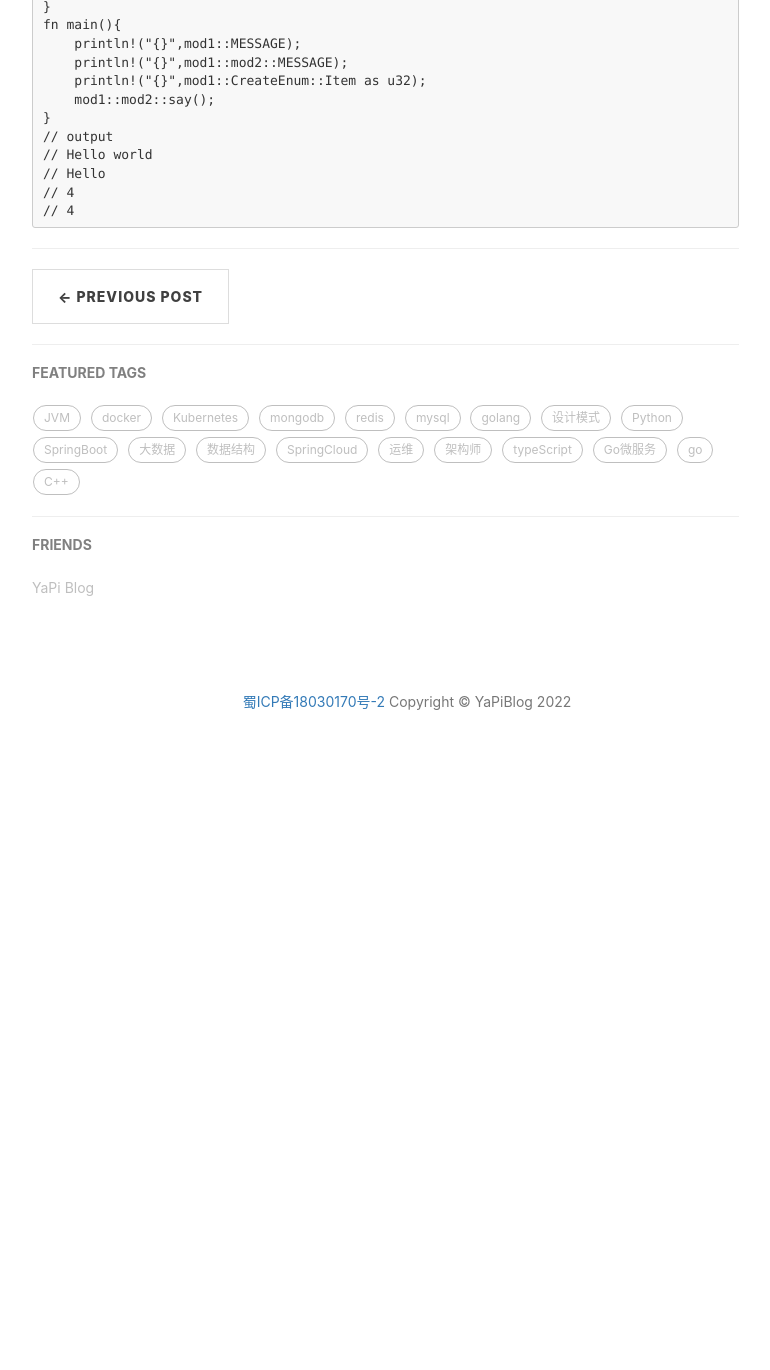
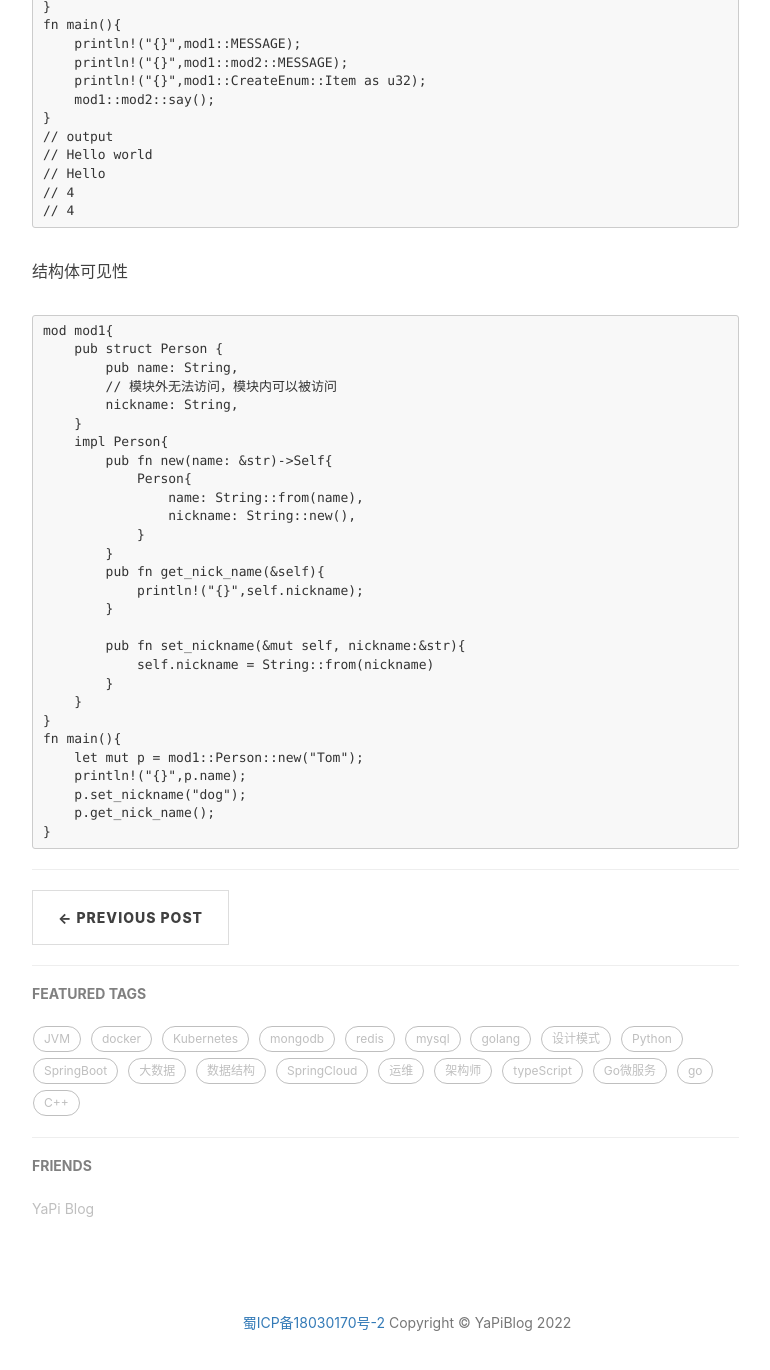
Before and after one commit to scncyangping/scncyangping.github.io, a Jekyll site: the page built from _posts/Rust/2022-02-22-rust03.markdown, in a window 1280 px wide and 1400 px high, scrolled down 1953 px. Shown: the top 1370 px of the window, without its empty margins (233-1003 px from the left). Built offline with Jekyll 4.4.1, drawn with Linux system fonts in a browser that asks for light colours; nearby versions of some CDN libraries; comment, search, counter and statistics services are not loaded; before the commit the page ends 2732 px from its top, so only the background shows below that.

Commit message:
结构体可见性

````diff
--- a/_posts/Rust/2022-02-22-rust03.markdown
+++ b/_posts/Rust/2022-02-22-rust03.markdown
@@ -91,3 +91,36 @@ fn main(){
 // 4
 // 4
 ```
+
+结构体可见性
+
+```text
+mod mod1{
+    pub struct Person {
+        pub name: String,
+        // 模块外无法访问，模块内可以被访问
+        nickname: String,
+    }
+    impl Person{
+        pub fn new(name: &str)->Self{
+            Person{
+                name: String::from(name),
+                nickname: String::new(),
+            }
+        }
+        pub fn get_nick_name(&self){
+            println!("{}",self.nickname);
+        }
+
+        pub fn set_nickname(&mut self, nickname:&str){
+            self.nickname = String::from(nickname)
+        }
+    }
+}
+fn main(){
+    let mut p = mod1::Person::new("Tom");
+    println!("{}",p.name);
+    p.set_nickname("dog");
+    p.get_nick_name();
+}
+```
````
